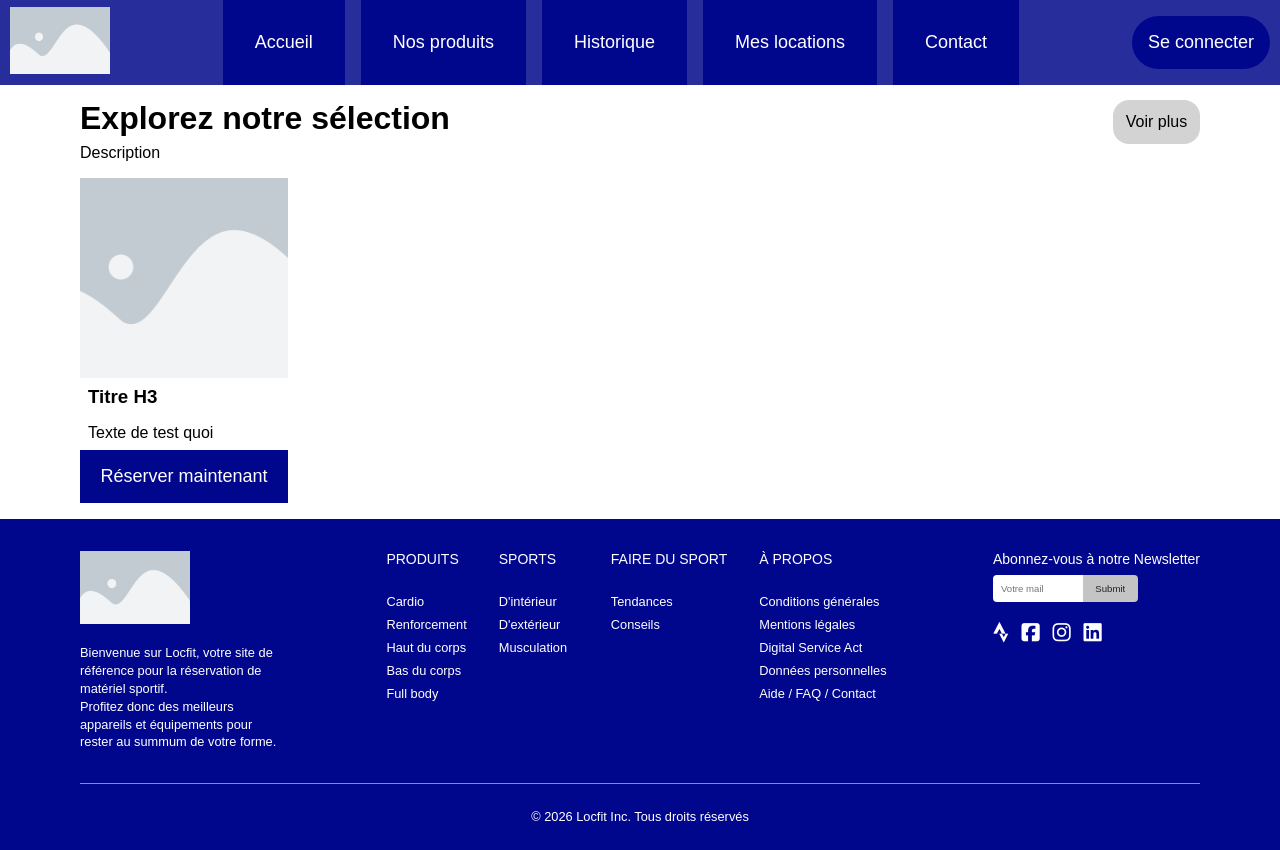
After one commit to Mayster-web/BUT2_2026_legofflenaour_gehanne_dombre, a PHP site: page /catalogue.php in a window 1280 px wide. The commit adds this page. Run offline with PHP 8.4, Linux system fonts and the light colour scheme; some web fonts are replaced.

Commit message:
Liens catalogue et index

```diff
--- /dev/null
+++ b/catalogue.php
@@ -0,0 +1,25 @@
+<?php include_once("header.php") ?>
+
+<?php include_once("nav.php") ?>
+
+<div class="accueil-title">
+    <h1>Explorez notre sélection</h1>
+    <a href="#">Voir plus</a>
+</div>
+
+<p>Description</p>
+
+<div class="cards">
+    <article class="card">
+        <img src="./img/placeholder.png" alt="Image placeholder" />
+        <h3>Titre H3</h3>
+        <div class="content">
+            <p>Texte de test quoi</p>
+        </div>
+        <a href="#" class="resa-button">Réserver maintenant</a>
+    </article>
+</div>
+
+
+
+<?php include_once("footer.php") ?>
--- a/index.php
+++ b/index.php
@@ -6,7 +6,7 @@
 
 <div class="accueil-title">
     <h1>Explorez notre sélection</h1>
-    <a href="#">Voir plus</a>
+    <a href="./catalogue.php">Voir plus</a>
 </div>
 
 <div class="cards">
--- a/nav.php
+++ b/nav.php
@@ -4,8 +4,8 @@
     </a>
 
     <ul class="navigation">
-        <li><a href="#" class="nav-button active">Accueil</a></li>
-        <li><a href="#" class="nav-button">Nos produits</a></li>
+        <li><a href="./index.php" class="nav-button active">Accueil</a></li>
+        <li><a href="./catalogue.php" class="nav-button">Nos produits</a></li>
         <li><a href="#" class="nav-button">Historique</a></li>
         <li><a href="#" class="nav-button">Mes locations</a></li>
         <li><a href="#" class="nav-button">Contact</a></li>
```
